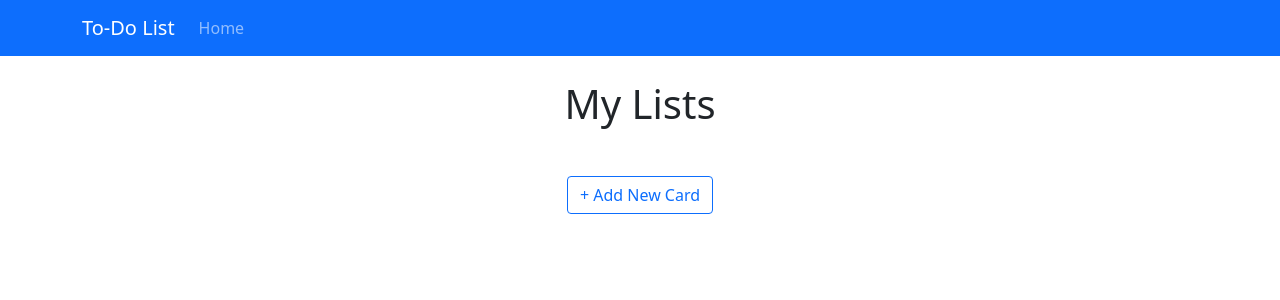
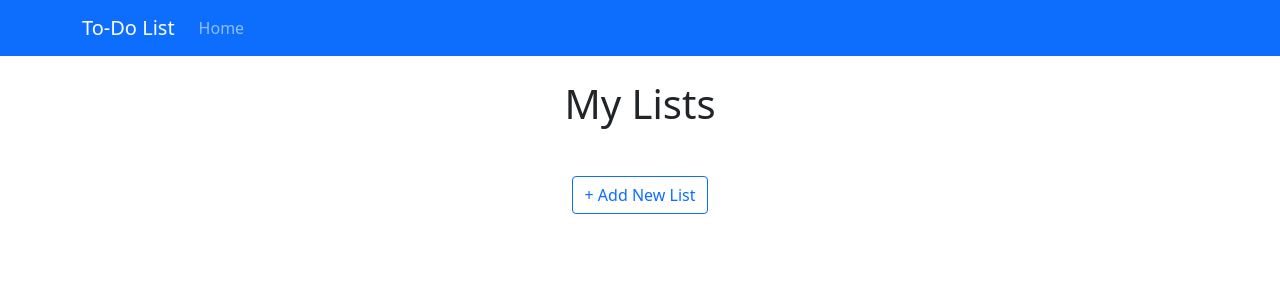
Before and after one commit to daniddelrio/mern-exam, a React (Create React App) app in the folder frontend/: page / in a window 1280 px wide. Shown: the top 300 px of the page. Built offline with nearby package versions, Linux system fonts and the light colour scheme; no server answers.

Commit message:
Change copy of button

```diff
--- a/frontend/src/views/Home/index.js
+++ b/frontend/src/views/Home/index.js
@@ -47,7 +47,7 @@ const Home = () => {
     tempCards.push(
       <Col className="d-flex align-items-center justify-content-center">
         <Button variant="outline-primary" onClick={handleAddCard}>
-          + Add New Card
+          + Add New List
         </Button>
       </Col>
     );
```
